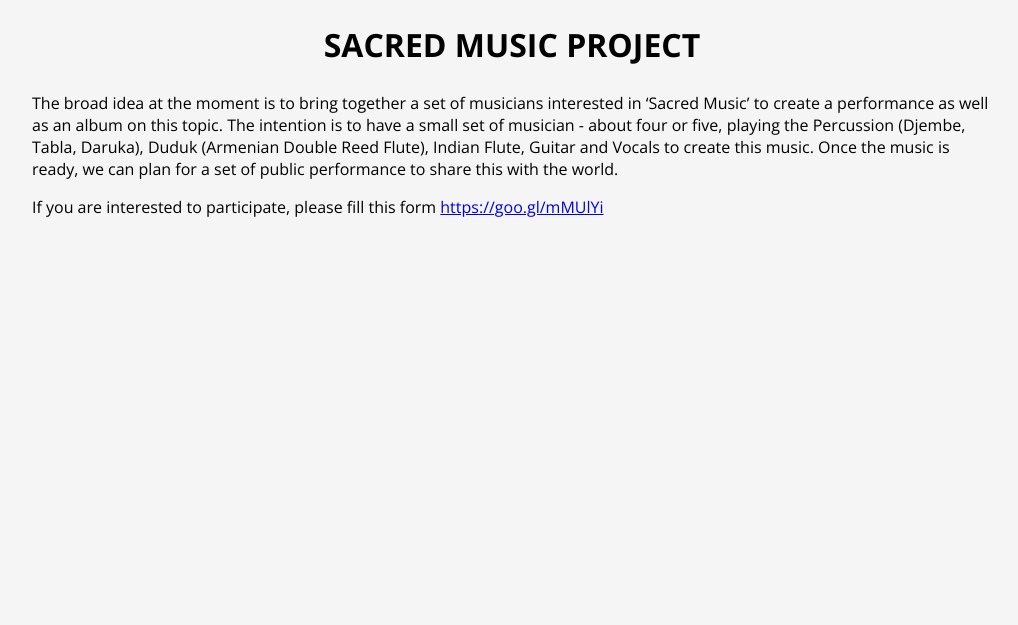
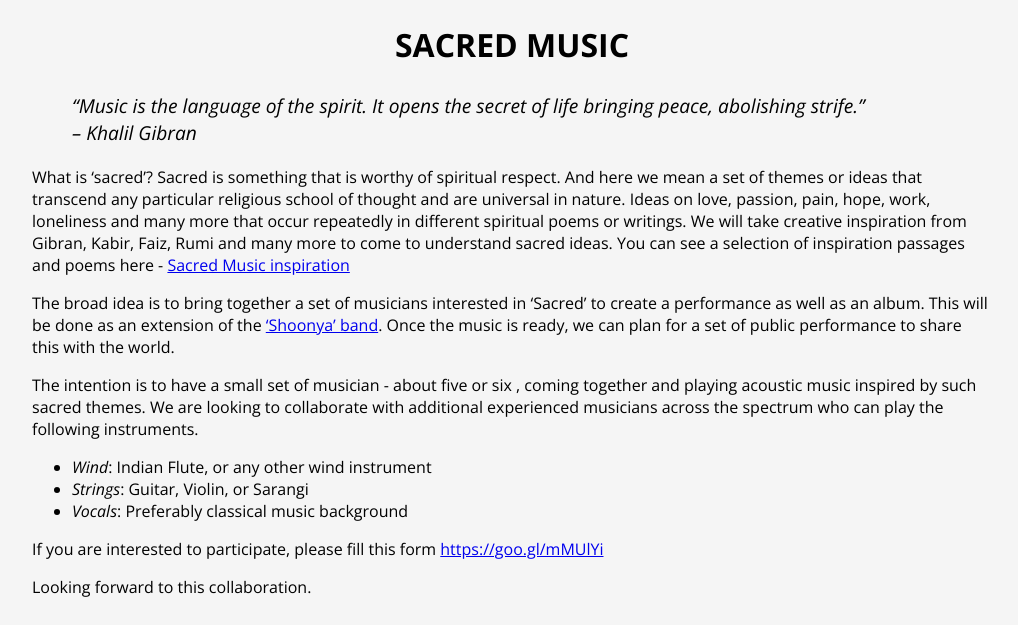
Before and after one commit to amitkaps/jembeashok, a Jekyll site: the page built from _posts/2015-07-05-sacred.md, in a window 1280 px wide, cut to the strip 275-900 px from the top of the page. Shown: the whole strip, without its empty margins (128-1146 px from the left). Built offline with Jekyll 4.4.1, drawn with Linux system fonts in a browser that asks for light colours.

Commit message:
Revised Sacred Page

```diff
--- a/_posts/2015-07-05-sacred.md
+++ b/_posts/2015-07-05-sacred.md
@@ -5,8 +5,21 @@ permalink: sacred
 
 ---
 
-## Sacred Music Project
+## Sacred Music
 
-The broad idea at the moment is to bring together a set of musicians interested in 'Sacred Music' to create a performance as well as an album on this topic. The intention is to have a small set of musician - about four or five, playing the Percussion (Djembe, Tabla, Daruka), Duduk (Armenian Double Reed Flute), Indian Flute, Guitar and Vocals to create this music. Once the music is ready, we can plan for a set of public performance to share this with the world.
+>“Music is the language of the spirit. It opens the secret of life bringing peace, abolishing strife.”
+> -- Khalil Gibran
+
+What is 'sacred'? Sacred is something that is worthy of spiritual respect. And here we mean a set of themes or ideas that transcend any particular religious school of thought and are universal in nature. Ideas on love, passion, pain, hope, work, loneliness and many more that occur repeatedly in different spiritual poems or writings. We will take creative inspiration from Gibran, Kabir, Faiz, Rumi and many more to come to understand sacred ideas. You can see a selection of inspiration passages and poems here - [Sacred Music inspiration](pdf/sacred_music.pdf)
+
+The broad idea is to bring together a set of musicians interested in 'Sacred' to create a performance as well as an album. This will be done as an extension of the ['Shoonya' band](http://shoonya.jembeashok.com). Once the music is ready, we can plan for a set of public performance to share this with the world.
+
+The intention is to have a small set of musician - about five or six , coming together and playing acoustic music inspired by such sacred themes. We are looking to collaborate with additional experienced musicians across the spectrum who can play the following instruments.
+
+- *Wind*: Indian Flute, or any other wind instrument
+- *Strings*: Guitar, Violin, or Sarangi
+- *Vocals*: Preferably classical music background
 
 If you are interested to participate, please fill this form [https://goo.gl/mMUlYi](https://goo.gl/mMUlYi)
+
+Looking forward to this collaboration.
--- a/style.css
+++ b/style.css
@@ -36,8 +36,8 @@ h1 > a {
 }
 
 blockquote {
-	font-family: 'Kaushan Script', cursive;
-	font-size: 1.3em;
+	font-size: 1.2em;
+  font-style: italic;
 }
 
 .contact {
```
Also changed, not shown: 1 other file.
